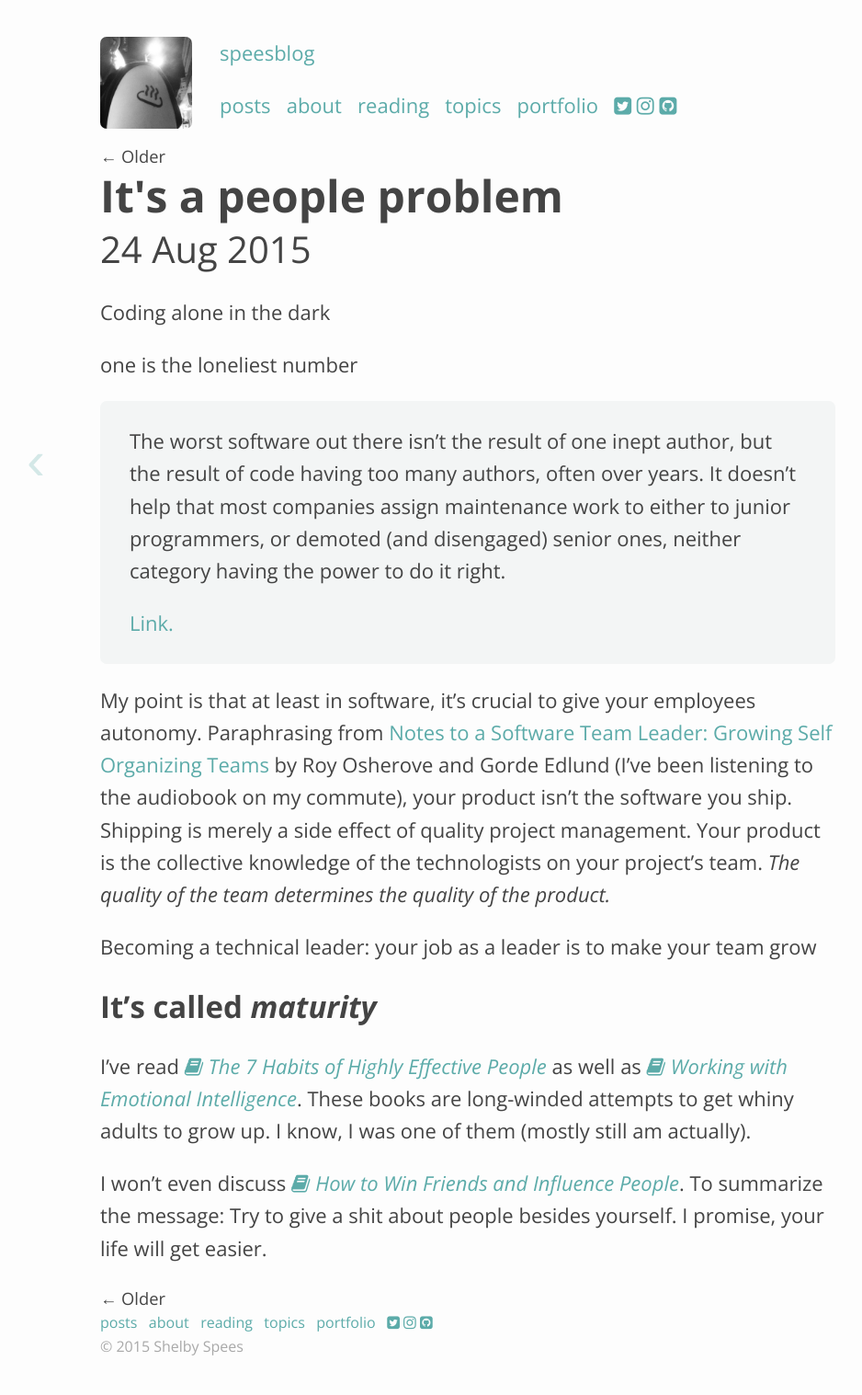
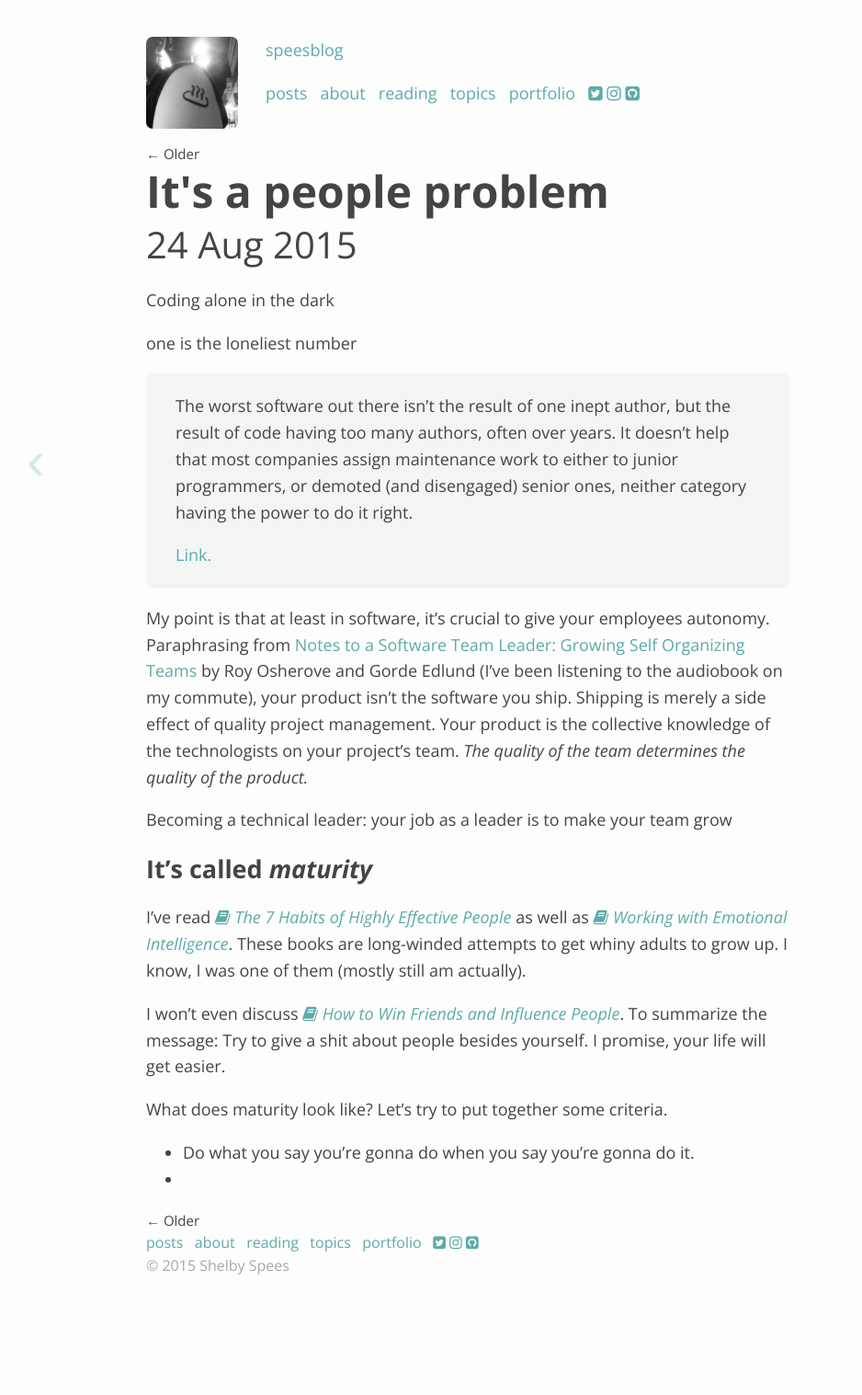
Before and after one commit to shelbyspees/speesblog, a Jekyll site: the page built from _posts/2015-08-24-people-problem.md, in a window 1280 px wide. Shown: the whole page at 92% size, without its empty margins (131-1069 px from the left). Built offline with Jekyll 4.4.1, drawn with Linux system fonts in a browser that asks for light colours; nearby versions of some CDN libraries; comment, search, counter and statistics services are not loaded; after the commit the page ends 1430 px from its top, so only the background shows below that.

Commit message:
Update css

```diff
--- a/_posts/2015-08-24-people-problem.md
+++ b/_posts/2015-08-24-people-problem.md
@@ -22,3 +22,8 @@ Becoming a technical leader: your job as a leader is to make your team grow
 I've read [<i class="fa fa-book"></i> *The 7 Habits of Highly Effective People*]({{ site.url }}{% post_url 2015-03-02-book-review-seven-habits %}) as well as [<i class="fa fa-book"></i> *Working with Emotional Intelligence*]({{ site.url }}{% post_url 2015-03-22-emotional-intelligence %}). These books are long-winded attempts to get whiny adults to grow up. I know, I was one of them (mostly still am actually).
 
 I won't even discuss [<i class="fa fa-book"></i> *How to Win Friends and Influence People*](http://www.amazon.com/How-Win-Friends-Influence-People-ebook/dp/B003WEAI4E/ref=sr_1_1_ha?s=digital-text&ie=UTF8&qid=1440473545&sr=1-1&keywords=how+to+win+friends+and+influence+people). To summarize the message: Try to give a shit about people besides yourself. I promise, your life will get easier.
+
+What does maturity look like? Let's try to put together some criteria.
+
+- Do what you say you're gonna do when you say you're gonna do it.
+-
--- a/css/style.css
+++ b/css/style.css
@@ -1,8 +1,8 @@
 body {
 	margin: 40px auto;
-	max-width: 800px;
+	max-width: 700px;
 	line-height: 1.6;
-	font-size: 22px;
+	font-size: 18px;
 	color: #444;
 	background-color: #FDFDFD;
 	padding: 0 10px;
```
